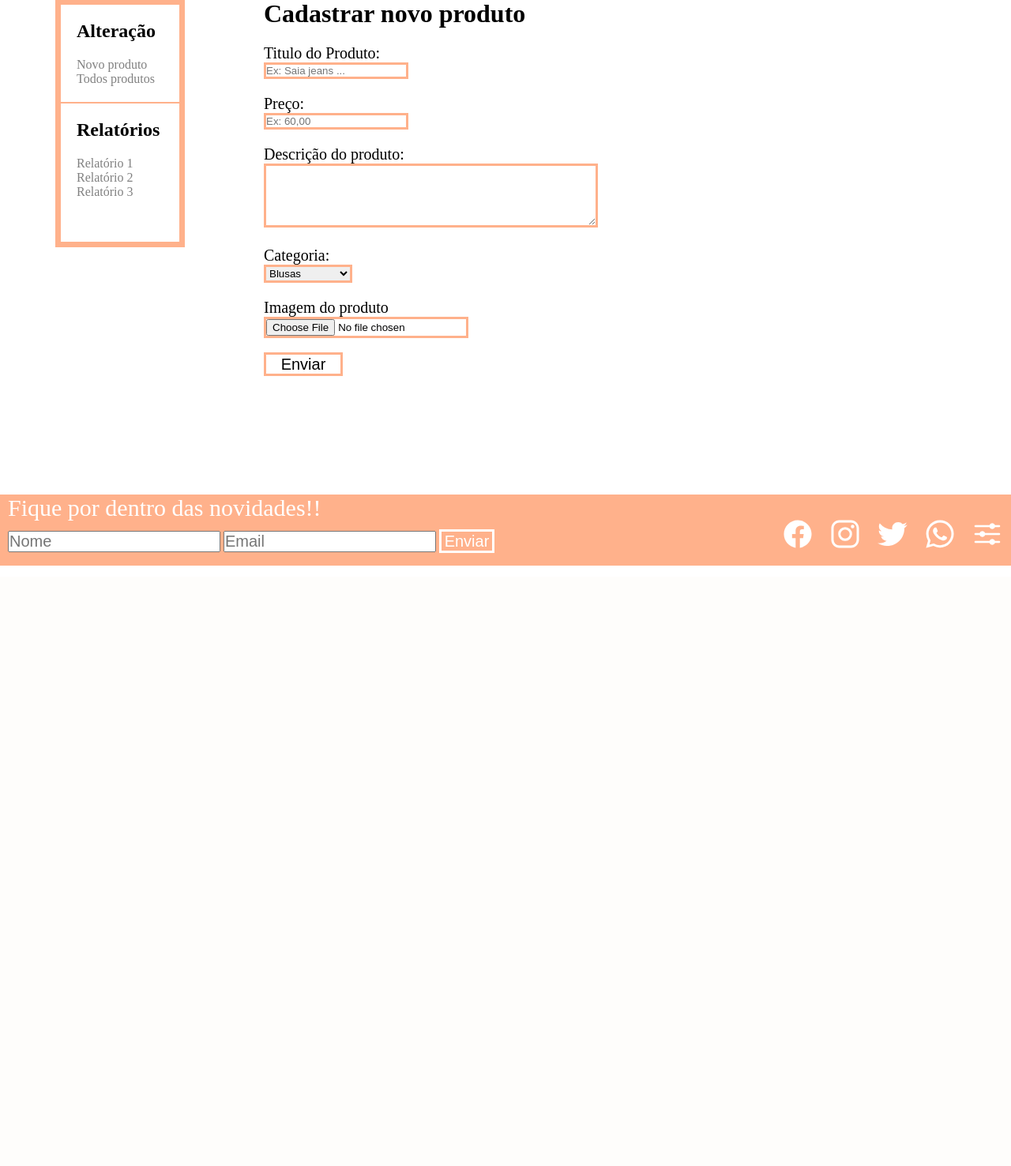
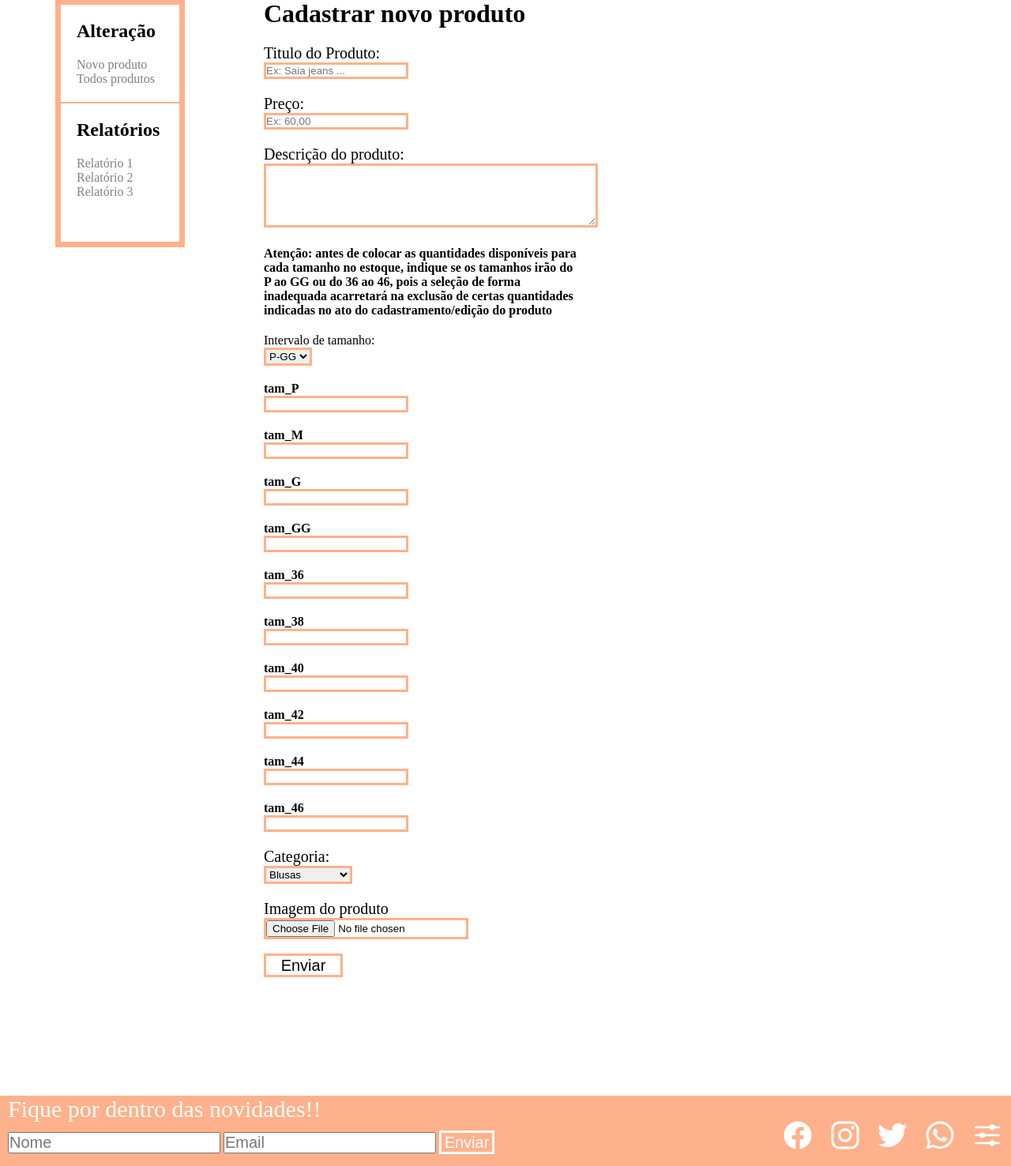
Before and after one commit to Mah-Senger/Nosso-look, a PHP site: page /cadastrar.php in a window 1280 px wide. Shown: the part 190-1666 px from the top of the page at 79% size. Before the commit the page ends 906 px from the top, so only its background shows below. Run offline with PHP 8.4, Linux system fonts and the light colour scheme; some libraries are stand-ins or nearby versions.

Commit message:
arrumado o problema do inserir estoque

```diff
--- a/cadastrar.css
+++ b/cadastrar.css
@@ -78,7 +78,10 @@ p{
 .input{
     border: solid 3px #ffb18b;
 }
+#atencao{
+    width: 400px;
 
+}
 
 #rodape{
     display: flex;
--- a/cadastrar.php
+++ b/cadastrar.php
@@ -42,6 +42,20 @@
             </div>
         </div>
         </div>
+        <?php
+            $estoque = array();
+            $estoque["tam_P"] = "tam_P";
+            $estoque["tam_M"] = "tam_M";
+            $estoque["tam_G"] = "tam_G";
+            $estoque["tam_GG"] = "tam_GG";
+            $estoque["tam_36"] = "tam_36";
+            $estoque["tam_38"] = "tam_38";
+            $estoque["tam_40"] = "tam_40";
+            $estoque["tam_42"] = "tam_42";
+            $estoque["tam_44"] = "tam_44";
+            $estoque["tam_46"] = "tam_46";
+
+        ?>
         <div id="quest">
             <h1>Cadastrar novo produto</h1>
             <form action="resul_cadastrar_produto.php" method="POST">
@@ -60,8 +74,27 @@
                 <label for="ficha"><p>Descrição do produto:</p></label>
                 <textarea id="ficha" cols="50" rows="5" class="input" name="descricao"></textarea>
             </div>
-
-
+            <div class="elementos_form">
+                <h4 id="atencao">
+                    Atenção: antes de colocar as quantidades disponíveis para cada tamanho no estoque, indique se os tamanhos irão do P ao GG
+                    ou do 36 ao 46, pois a seleção de forma inadequada acarretará na exclusão de certas quantidades indicadas no ato do cadastramento/edição do produto
+                </h4>
+            </div>
+            <div class="elementos_form">
+                <label for="numeracao">Intervalo de tamanho: </label><br>
+                <select name="numeracao" id="numeracao" class="input">
+                    <option value="P-GG">P-GG</option>
+                    <option value="36-46">36-46</option>
+                </select>
+            </div>
+            <?php
+                foreach ($estoque as $posicao => $valor_posicao){
+                    echo "<div class='elementos_form'>";
+                    echo "<label for='estoque'><h4>$posicao</h4></label>";
+                    echo "<input id='estoque' type='number'class='input' name= '$posicao'><br>";
+                    echo "</div>";
+                }
+            ?>
             <div class="elementos_form">
                 <label for="categoria"><p>Categoria:</p></label>
             <select id="categoria" class="input" name="categoria" required>
--- a/funcoes/funcoes_banco.php
+++ b/funcoes/funcoes_banco.php
@@ -42,6 +42,11 @@ function selecionar_estoque($id){
     return $comando;
 }
 
+function inserir_estoque($id, $tam_P, $tam_M, $tam_G, $tam_GG, $tam_36, $tam_38, $tam_40, $tam_42, $tam_44, $tam_46){
+    $comando = "INSERT INTO estoque (id_produto, tam_P, tam_M, tam_G, tam_GG, tam_36, tam_38, tam_40, tam_42, tam_44, tam_46) values ('$id', '$tam_P', '$tam_M', '$tam_G', '$tam_GG', '$tam_36', '$tam_38', '$tam_40', '$tam_42', '$tam_44', '$tam_46')";
+    return $comando;
+}
+
 
 // Funções do banco de dados - CATEGORIA
 function selecionar_categorias(){
--- a/script sql/script.sql
+++ b/script sql/script.sql
@@ -2,7 +2,7 @@ CREATE TABLE produto (
     id int NOT NULL AUTO_INCREMENT,
     titulo varchar(255) NOT NULL,
     descricao varchar(255) NOT NULL,
-    preco decimal(4, 2) NOT NULL,
+    preco decimal(6, 2) NOT NULL,
     imagem varchar(200),
     categoria int NOT NULL,
     PRIMARY KEY (id),
```
Also changed, not shown: resul_cadastrar_produto.php (+35 -2 lines), editar.php (line endings or trailing spaces).
